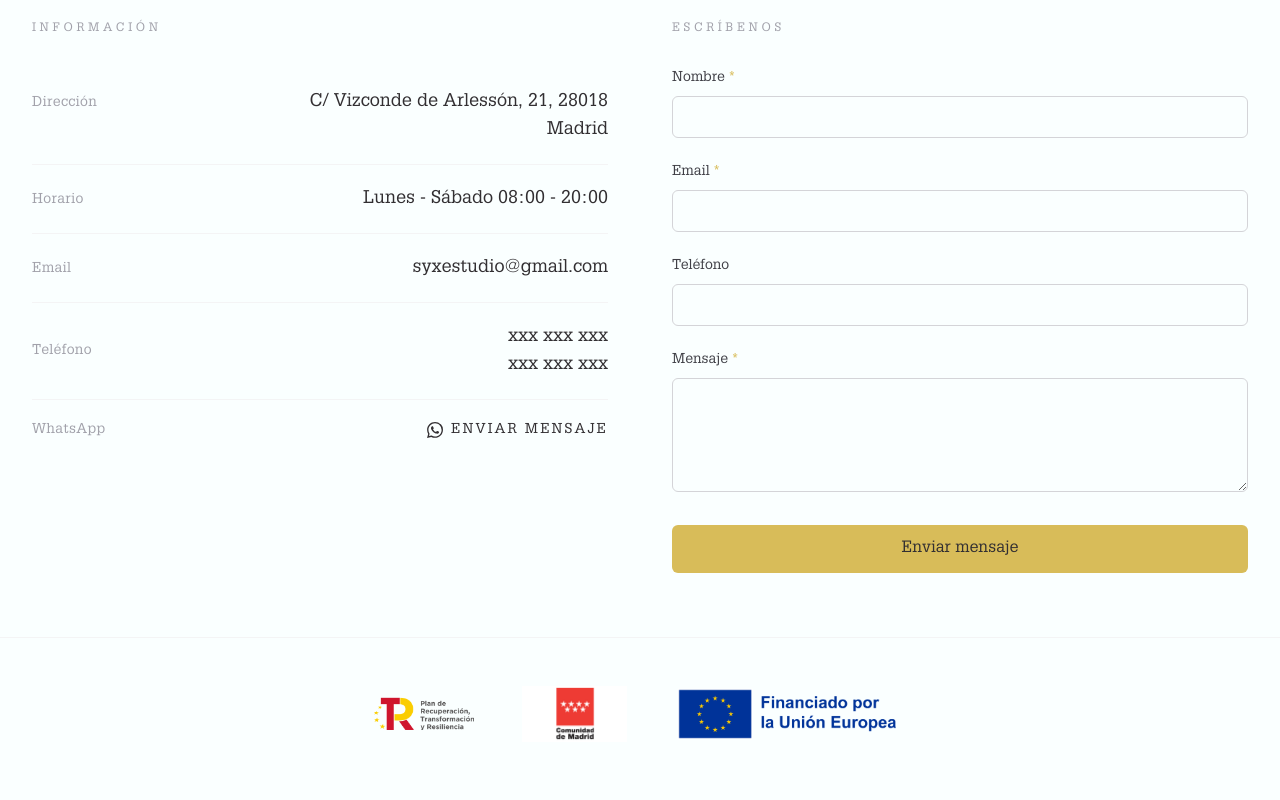
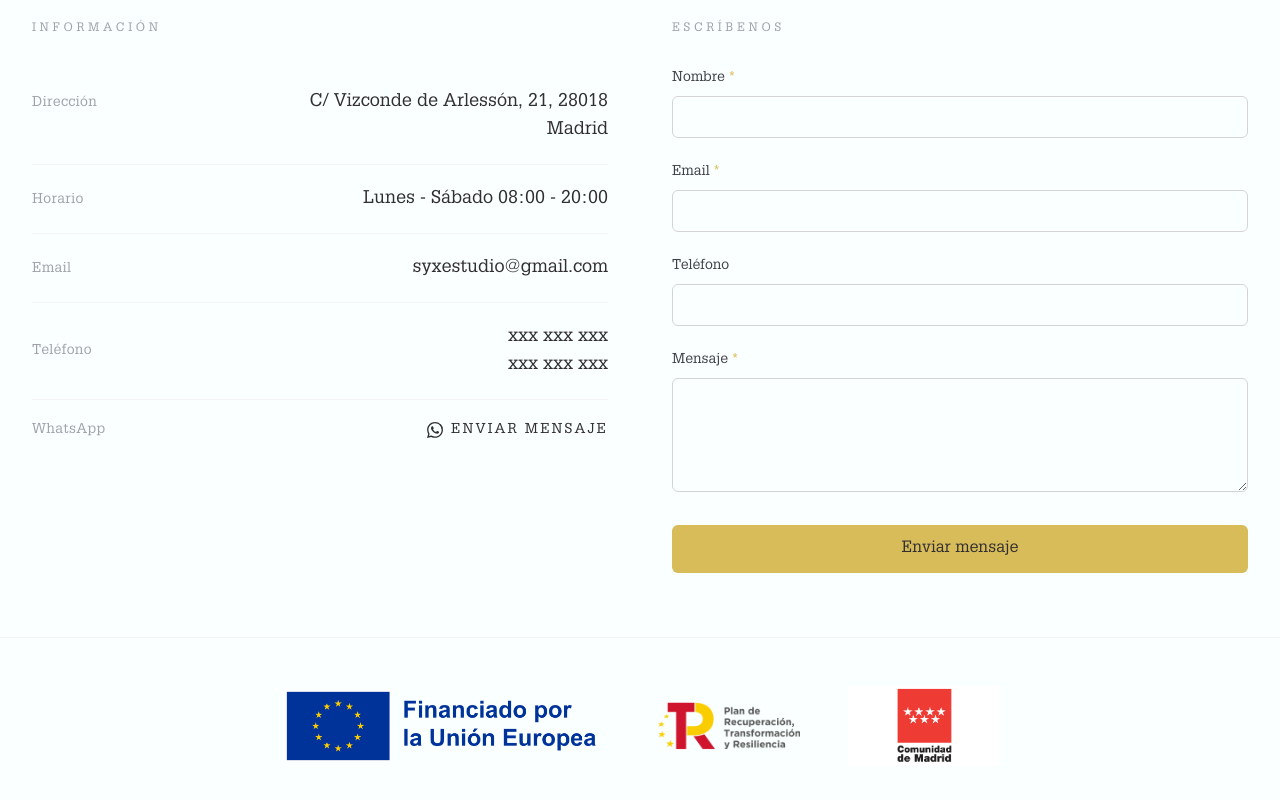
Before and after one commit to portiaove/syx, a Next.js app: page /contacto in a window 1280 px wide. Shown: the part 1056-1856 px from the top of the page. Built offline with nearby package versions, Linux system fonts and the light colour scheme.

Commit message:
feat: Aumentar tamaño logos subvenciones

```diff
--- a/src/components/LogosFooter.tsx
+++ b/src/components/LogosFooter.tsx
@@ -1,9 +1,24 @@
 import Image from "next/image";
 
 const logos = [
-  { src: "/img/logos/logo-color.png", alt: "SYX Estudio", width: 1280, height: 720 },
-  { src: "/img/logos/comunidad-madrid.jpg", alt: "Comunidad de Madrid", width: 850, height: 450 },
-  { src: "/img/logos/funded-by-eu.png", alt: "Financiado por la Unión Europea", width: 1280, height: 311 },
+  {
+    src: "/img/logos/funded-by-eu.png",
+    alt: "Financiado por la Unión Europea",
+    width: 1280,
+    height: 311,
+  },
+  {
+    src: "/img/logos/logo-color.png",
+    alt: "SYX Estudio",
+    width: 1280,
+    height: 720,
+  },
+  {
+    src: "/img/logos/comunidad-madrid.jpg",
+    alt: "Comunidad de Madrid",
+    width: 850,
+    height: 450,
+  },
 ];
 
 export default function LogosFooter() {
@@ -18,7 +33,7 @@ export default function LogosFooter() {
               alt={logo.alt}
               width={logo.width}
               height={logo.height}
-              className="h-12 w-auto object-contain md:h-14"
+              className="h-16 w-auto object-contain md:h-20"
             />
           ))}
         </div>
```
